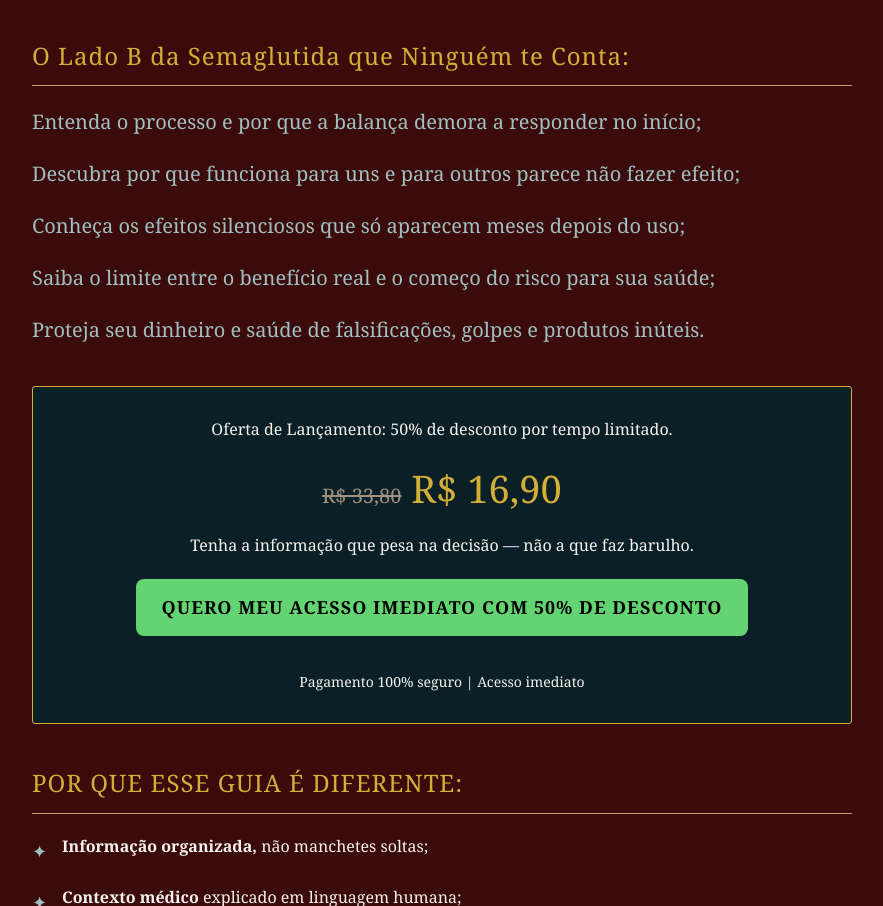
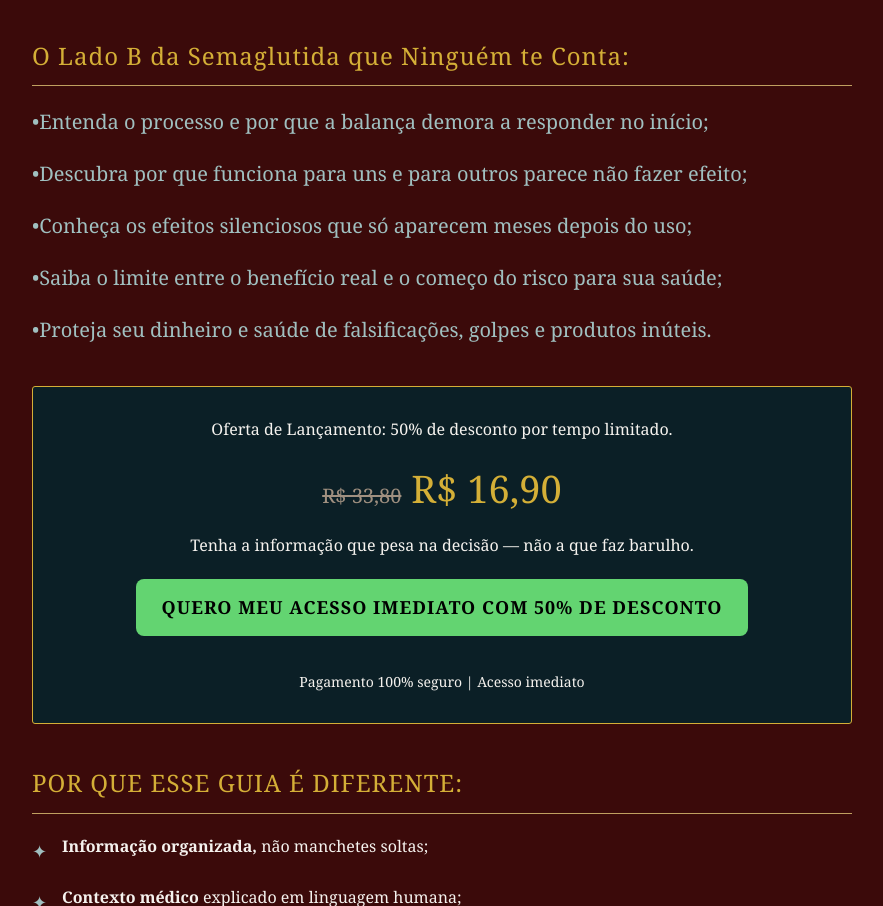
Before and after one commit to herhenbar/Sema, a plain HTML site: page index.html in a window 1280 px wide. Shown: the part 1021-1927 px from the top of the page, without its empty margins (198-1081 px from the left). Drawn offline with Linux system fonts and the light colour scheme.

Commit message:
Update index.html

```diff
--- a/index.html
+++ b/index.html
@@ -59,21 +59,21 @@ src="https://www.facebook.com/tr?id=SEU_PIXEL_ID_AQUI&ev=PageView&noscript=1"/>
 
             <div class="features">
                 <div class="feature">
-                    <h3>Entenda o processo e por que a balança demora a responder no início;</h3>
+                    <h3>•Entenda o processo e por que a balança demora a responder no início;</h3>
 
                 </div>
                 <div class="feature">
-                    <h3>Descubra por que funciona para uns e para outros parece não fazer efeito;</h3>
+                    <h3>•Descubra por que funciona para uns e para outros parece não fazer efeito;</h3>
 
                 </div>
                 <div class="feature">
-                    <h3>Conheça os efeitos silenciosos que só aparecem meses depois do uso;</h3>
+                    <h3>•Conheça os efeitos silenciosos que só aparecem meses depois do uso;</h3>
                                     </div>
                 <div class="feature">
-                    <h3>Saiba o limite entre o benefício real e o começo do risco para sua saúde;</h3>
+                    <h3>•Saiba o limite entre o benefício real e o começo do risco para sua saúde;</h3>
 </div>
 <div class="feature">
-                    <h3>Proteja seu dinheiro e saúde de falsificações, golpes e produtos inúteis.</h3>
+                    <h3>•Proteja seu dinheiro e saúde de falsificações, golpes e produtos inúteis.</h3>
 
                 </div>
             </div>
```
